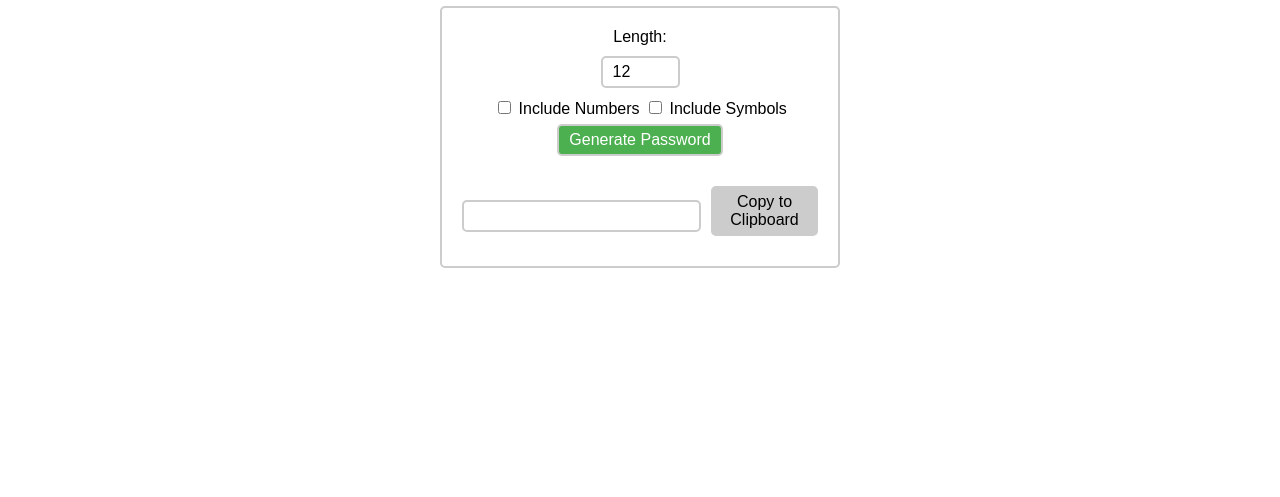
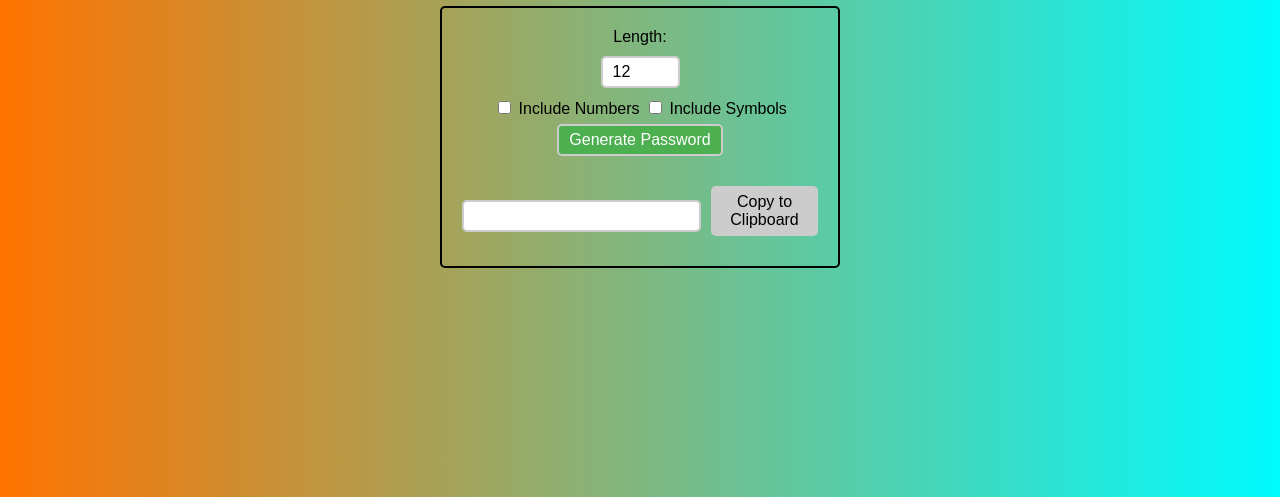
Before and after one commit to Metranohm/JS-password-generator, a plain HTML site: page index.html in a window 1280 px wide. Shown: the part 303-800 px from the top of the page. Drawn offline with Linux system fonts and the light colour scheme.

Commit message:
style background

```diff
--- a/style.css
+++ b/style.css
@@ -6,6 +6,7 @@ body {
   font-family: sans-serif;
   margin: 0;
   padding: 0;
+  background-image: linear-gradient(to right, rgb(255, 115, 0) , rgb(0, 251, 255));
 }
 
 .container {
@@ -21,7 +22,7 @@ body {
   flex-direction: column;
   align-items: center;
   justify-content: center;
-  border: 2px solid #ccc;
+  border: 2px solid #000000;
   padding: 20px;
   border-radius: 5px;
   width: 400px;
```
